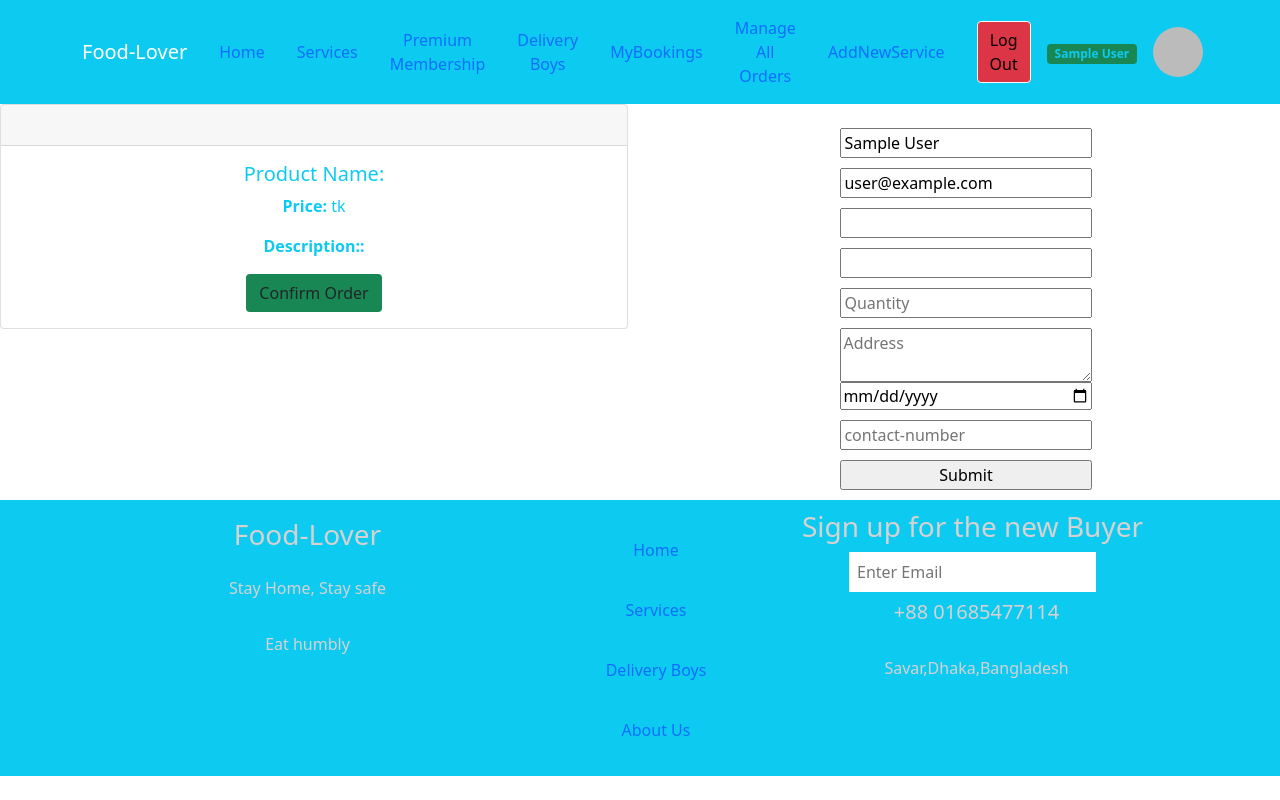
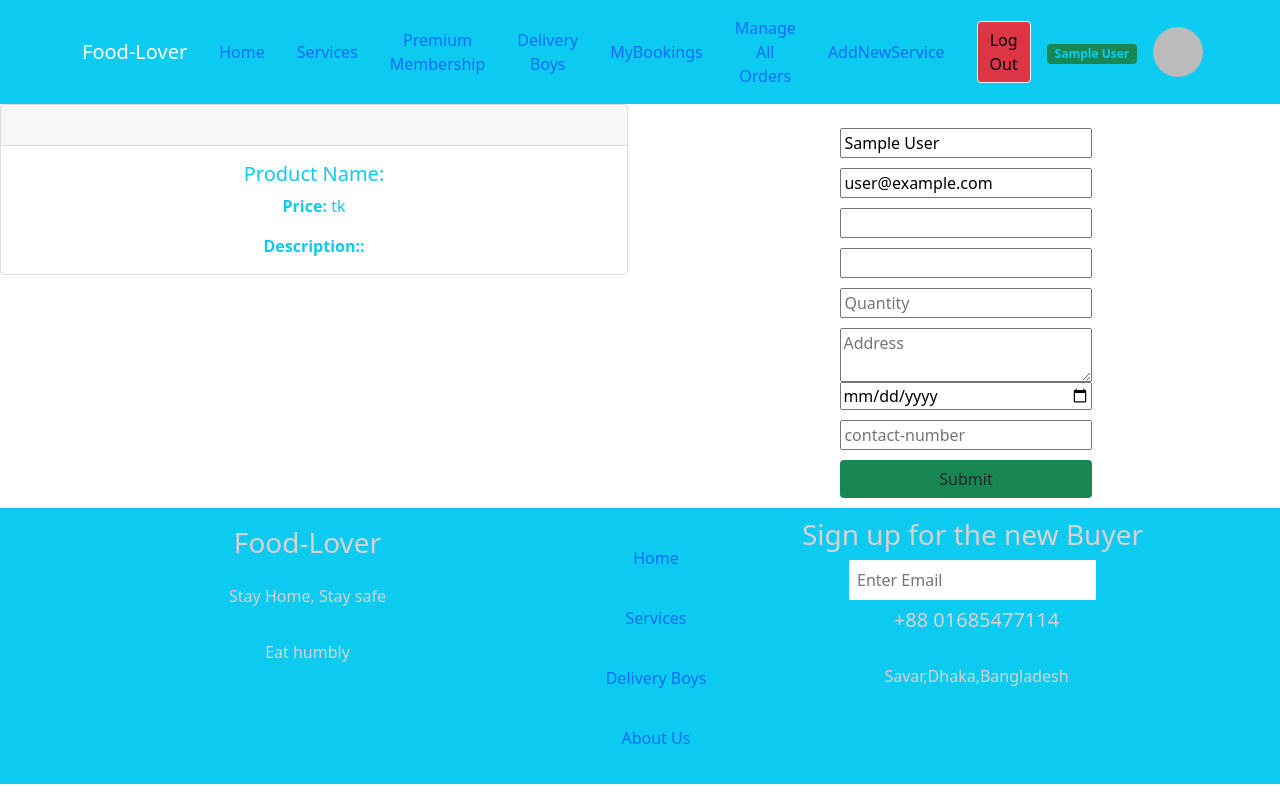
Before and after one commit to webfaisalbd/food-lover-react-client, a React (Create React App) app: page /booking/1 in a window 1280 px wide. Built offline with nearby package versions, Linux system fonts and the light colour scheme; no server answers; sample sign-in values are in the browser's storage.

Commit message:
submit button redesign

```diff
--- a/src/Pages/Booking/Booking.js
+++ b/src/Pages/Booking/Booking.js
@@ -57,7 +57,7 @@ const { register, handleSubmit,reset} = useForm();
     <p className="card-text"><span className="fw-bold">Price:</span> {serviceDetails?.price}tk</p>
 
     <p className="card-text"><span className="fw-bold">Description::</span> {serviceDetails?.description}</p>
-    <button className="btn btn-regular bg-success">Confirm Order</button>
+
 
 </div>
 
@@ -78,7 +78,7 @@ const { register, handleSubmit,reset} = useForm();
                 <input type="number" {...register("contactNumber", { required: true, maxLength: 150 })} placeholder="contact-number" />
 
 
-                <input type="submit" />
+                <input type="submit"  className="btn btn-regular bg-success"/>
             </form>
         </div>
 
```
